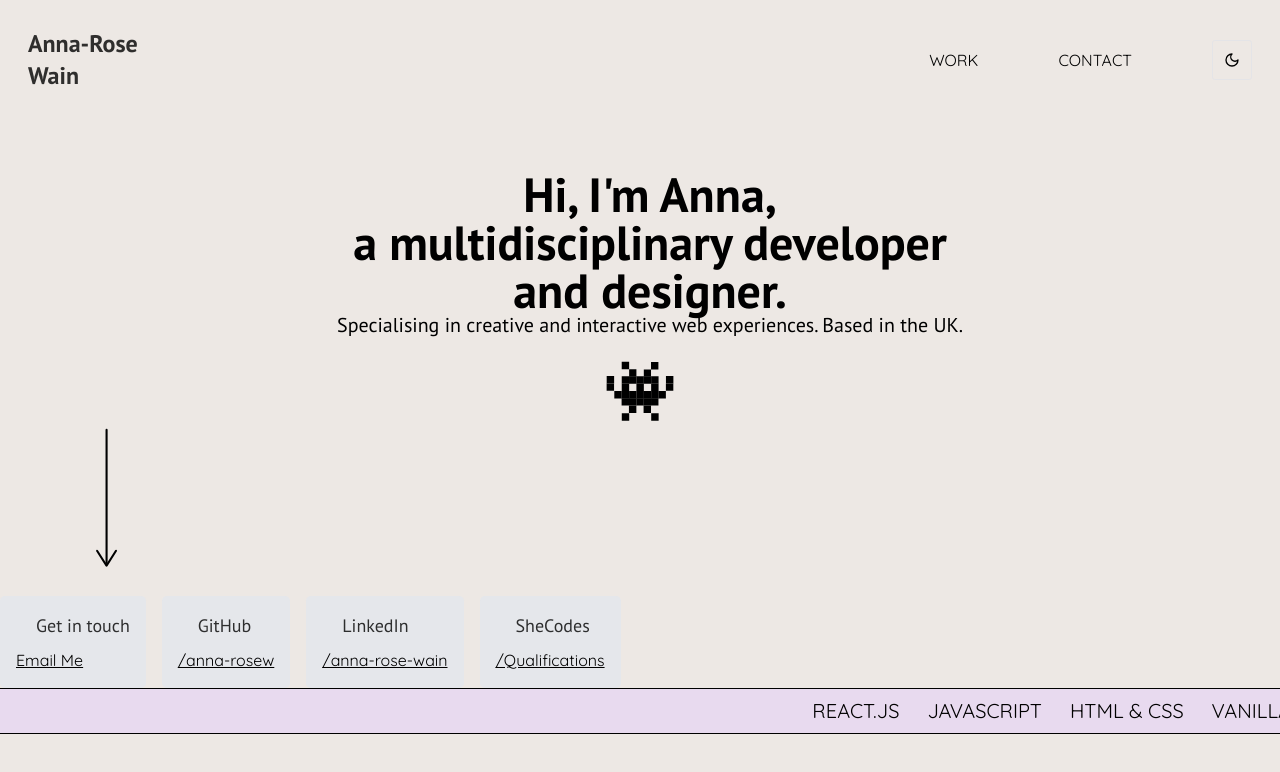
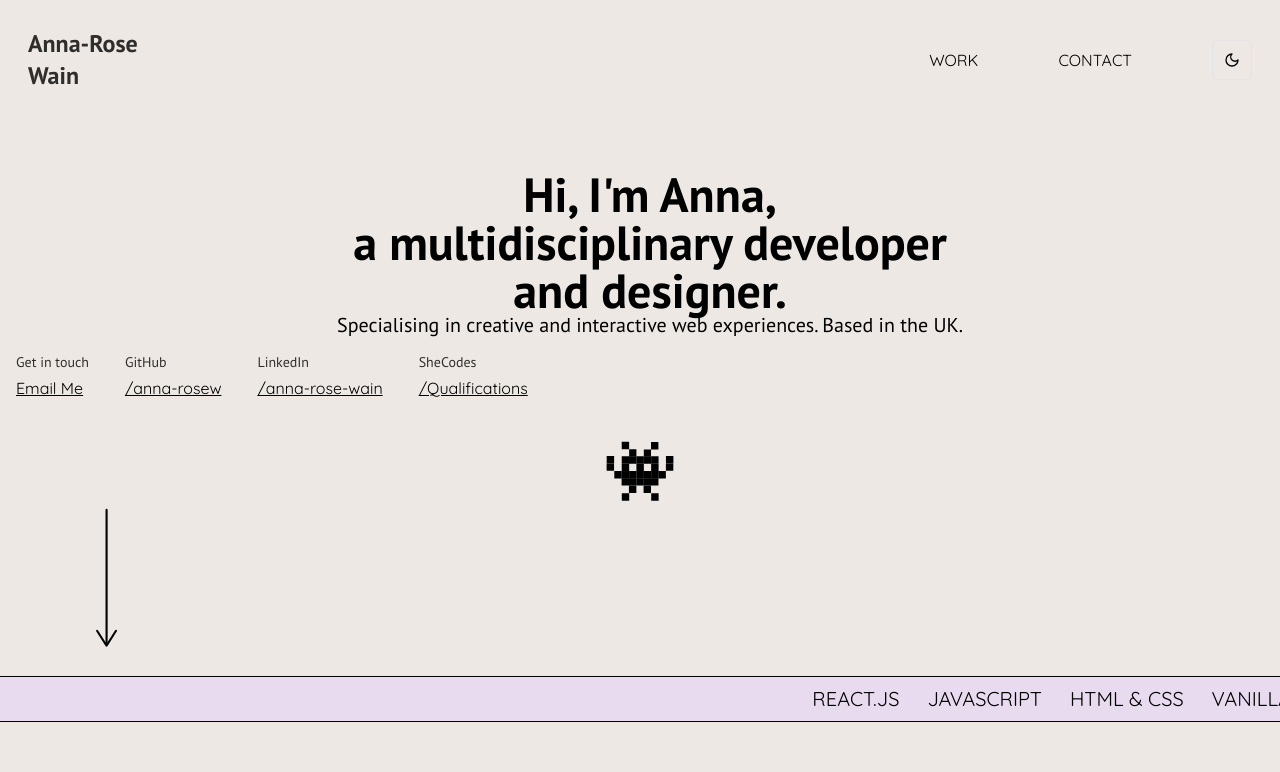
Before and after one commit to anna-rosew/annawain-portfolio, a Next.js app: page / in a window 1280 px wide. Shown: the top 772 px of the page. Built offline with nearby package versions, Linux system fonts and the light colour scheme; a web font is replaced by a local one.

Commit message:
Edited styling of links

```diff
--- a/app/page.tsx
+++ b/app/page.tsx
@@ -40,31 +40,30 @@ export default function Home() {
           UK.
         </h1>
       </div>
-
+      <div className="flex flex-wrap sm:flex-col md:flex-row gap-1">
+        {detailsItems.map((item, index) => (
+          <div
+            key={index}
+            className=" lg:p-4 px-2 py-2 rounded-lg w-full md:w-auto "
+          >
+            <h2 className="mb-1 text-left text-sm">{item.title}</h2>
+            <Link
+              href={item.link}
+              target="_blank"
+              rel="noopener noreferrer"
+              className="underline text-left"
+            >
+              {item.linkText}
+            </Link>
+          </div>
+        ))}
+      </div>
       <div className="p-[20px]">
         <div className="relative items-center justify-center ">
           <Image src={emoji} alt="Robot Gif" className=" h-[70px]" />
           <Image src={arrow} alt="Arrow pointing down" className=" h-[150px]" />
         </div>
       </div>
-      <div className="flex flex-wrap sm:flex-col md:flex-row gap-4">
-        {detailsItems.map((item, index) => (
-          <div
-            key={index}
-            className="bg-gray-200 p-4 rounded-lg w-full md:w-auto"
-          >
-            <h2 className="text-lg mb-2 text-left">{item.title}</h2>
-            <Link
-              href={item.link}
-              target="_blank"
-              rel="noopener noreferrer"
-              className=" underline text-left"
-            >
-              {item.linkText}
-            </Link>
-          </div>
-        ))}
-      </div>
 
       <Marquee />
     </div>
--- a/styles/globals.css
+++ b/styles/globals.css
@@ -85,7 +85,7 @@ body {
   }
 
   h2 {
-    @apply font-pt-sans font-normal text-xs opacity-80 ml-5 mb-1;
+    @apply font-pt-sans font-normal text-xs opacity-80 mb-1;
     @apply sm:text-sm md:text-base lg:text-lg xl:text-xl;
   }
 
```
